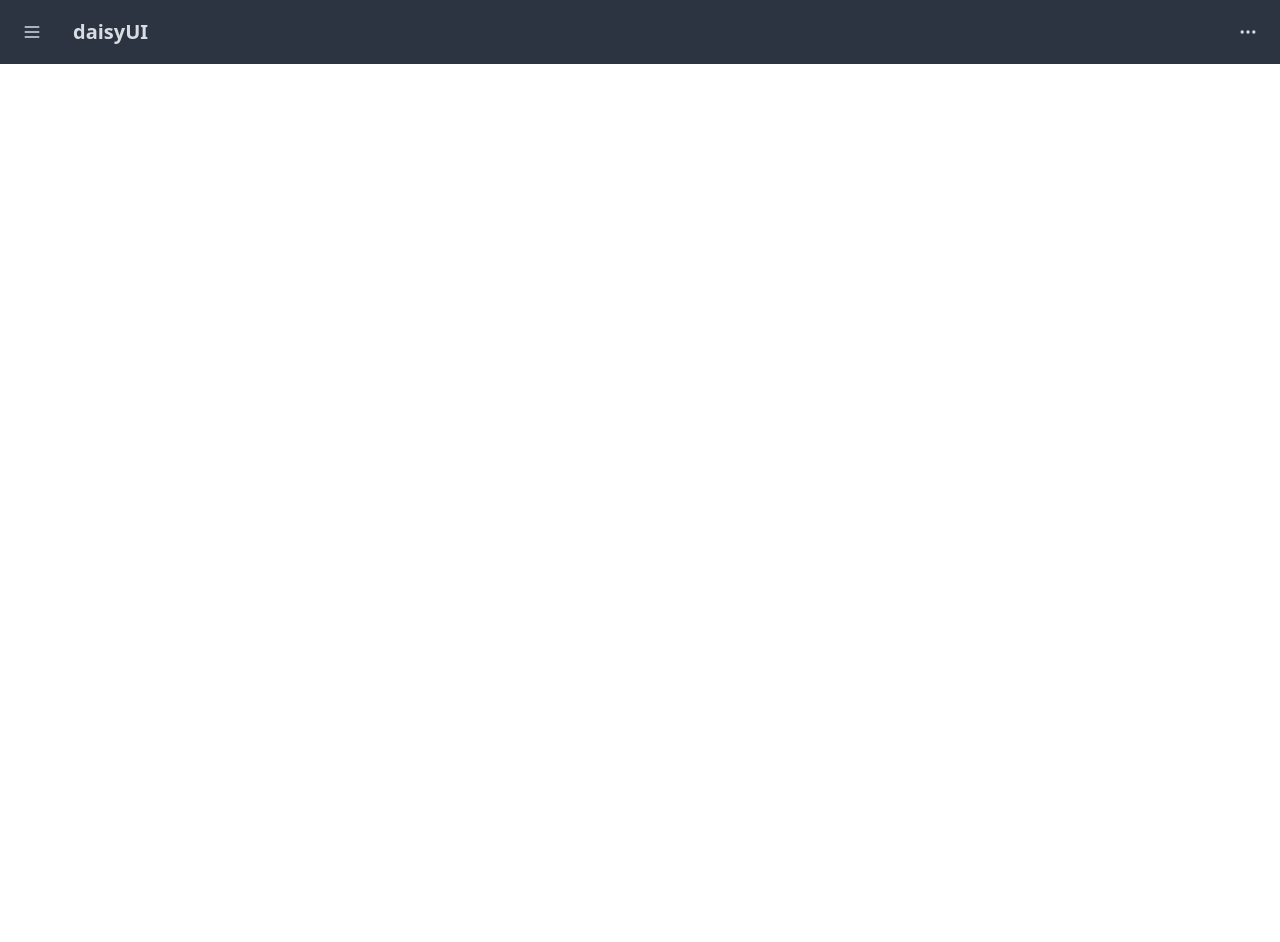
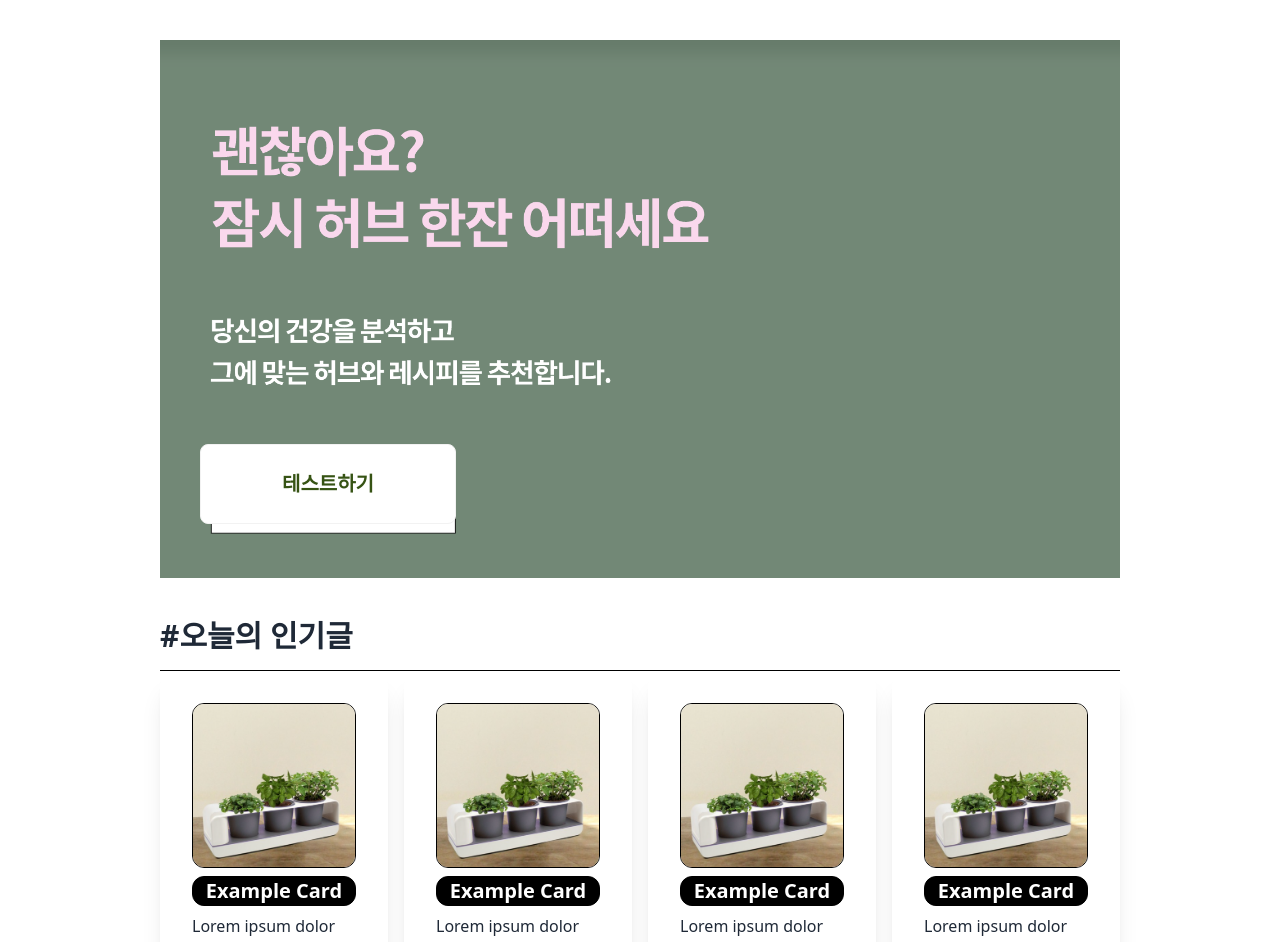
Before and after one commit to sw-hackathon-team-41/client, a React (Create React App) app: page / in a window 1280 px wide. Shown: the top 942 px of the page. Before the commit the page ends 800 px from the top, so only its background shows below. Built offline with nearby package versions, Linux system fonts and the light colour scheme.

Commit message:
기본 홈페이지 개발 90프로 완료 - 배너 버튼 위치 수정해야함

```diff
--- a/src/App.js
+++ b/src/App.js
@@ -1,10 +1,12 @@
 import React from "react";
 import NavBar from './navBar/navBar';
+import Home from './pages/home'
 
 function App() {
   return (
     <div className="App">
-      <NavBar />
+      {/* <NavBar /> */}
+      <Home />
     </div>
     );
 }
--- /dev/null
+++ b/src/components/banner.jsx
@@ -0,0 +1,15 @@
+import React from "react";
+import BannerButton from "./bannerButton";
+
+export default function Banner() {
+    return (
+        <>
+        <div className="flex flex-row mt-10 overflow-x-auto mb-10">
+            <div className="banner-container relative" >
+                <img src="/images/test_banner.png" alt="이벤트 배너" className="banner-image object-contain w-full h-full" />
+                <BannerButton></BannerButton>
+            </div>
+        </div>
+        </>
+    )
+}
--- /dev/null
+++ b/src/components/bannerButton.jsx
@@ -0,0 +1,9 @@
+import React from "react";
+
+export default function BannerButton() {
+    return (
+        <>
+            <button className="btn bg-white text-lime-900 font-bold text-xl absolute top-3/4 left-10 w-64 h-20 rounded-lg ">테스트하기</button>
+        </>
+    )
+}
--- /dev/null
+++ b/src/components/board.jsx
@@ -0,0 +1,34 @@
+import React from "react";
+import Card from "./card";
+
+export default function Board({value}) {
+    return (
+        <>
+        <div className="grid gap-4 grid-cols-1 mb-16">
+            <p className="text-3xl font-bold">{value}</p>
+            <div className="flex flex-row gap-4 border-t border-black">
+                <Card
+                    image="/images/test_hub.png"
+                    title="Example Card"
+                    content="Lorem ipsum dolor sit amet, consectetur adipiscing elit."
+                />
+                <Card
+                    image="/images/test_hub.png"
+                    title="Example Card"
+                    content="Lorem ipsum dolor sit amet, consectetur adipiscing elit."
+                />
+                <Card
+                    image="/images/test_hub.png"
+                    title="Example Card"
+                    content="Lorem ipsum dolor sit amet, consectetur adipiscing elit."
+                />
+                <Card
+                    image="/images/test_hub.png"
+                    title="Example Card"
+                    content="Lorem ipsum dolor sit amet, consectetur adipiscing elit."
+                />
+            </div>
+        </div>
+        </>
+    );
+}
--- /dev/null
+++ b/src/components/card.jsx
@@ -0,0 +1,15 @@
+import React from "react";
+
+export default function Card({ image, title, content }) {
+    return (
+        <>
+             <div className="card w-96 bg-base-100 shadow-xl">
+                <div className="card-body">
+                    <figure><img src={image} alt="Card" className="border border-black rounded-xl"/></figure>
+                    <div className="flex justify-center border border-black rounded-xl bg-black"><span className="card-title  text-ellipsis text-white">{title}</span></div>
+                    <p className="card-content">{content}</p>
+                </div>
+            </div>
+        </>
+    );
+}
--- /dev/null
+++ b/src/pages/home.jsx
@@ -0,0 +1,16 @@
+import React from "react";
+import Board from "../components/board";
+import Banner from "../components/banner";
+
+export default function Home() {
+	return (
+    <>
+    <div className="mb-10 mx-40">
+      <Banner></Banner>
+      <Board value={"#오늘의 인기글"}></Board>
+      <Board value={"#이 식물 궁금해요!"}></Board>
+    </div>
+    </>
+
+    );
+}
```
Also changed, not shown: public/images/test_banner.png (added), public/images/test_hub.png (added).
